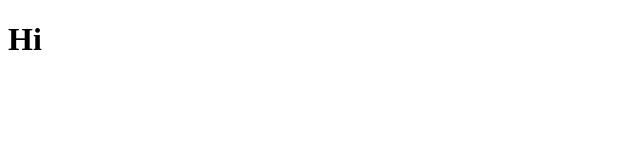
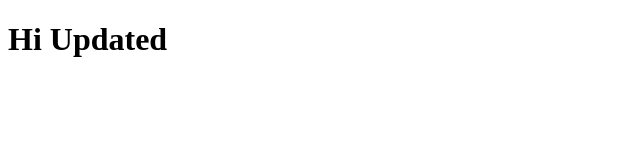
Before and after one commit to YazanTechCampus/Techcampus, a plain HTML site: page index.html in a window 1280 px wide. Shown: the whole page, without its empty margins (0-640 px from the left). Drawn offline with Linux system fonts and the light colour scheme.

Commit message:
edit the TechCampus

```diff
--- a/index.html
+++ b/index.html
@@ -4,6 +4,6 @@
 	<title>TechCampus</title>
 </head>
 <body>
-<h1>Hi</h1>
+<h1>Hi Updated</h1>
 </body>
 </html>
```
